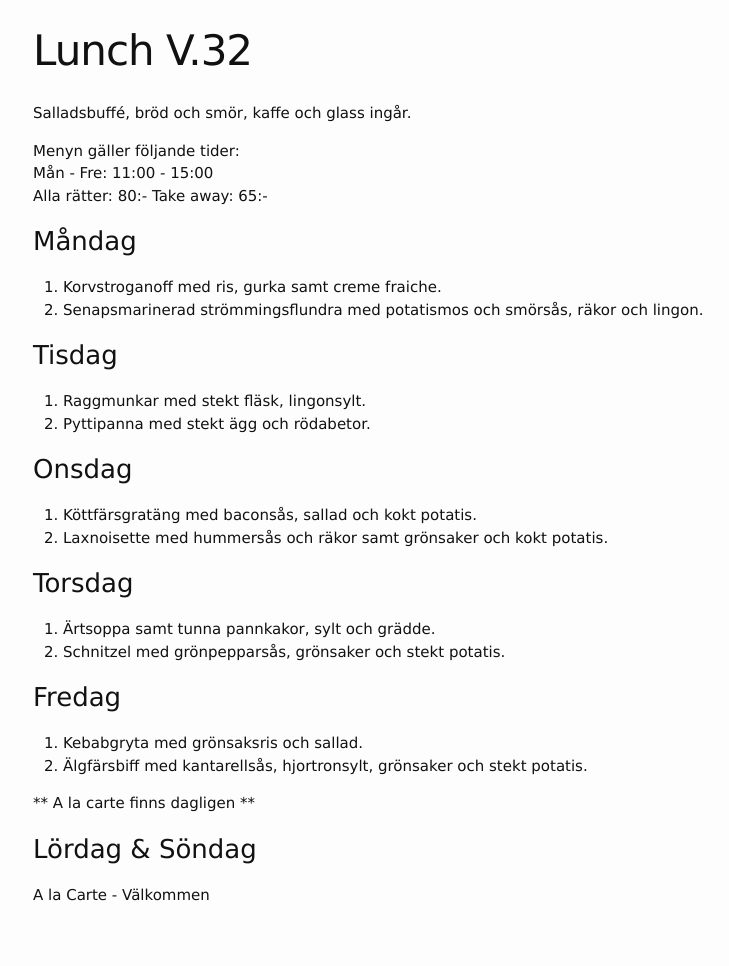
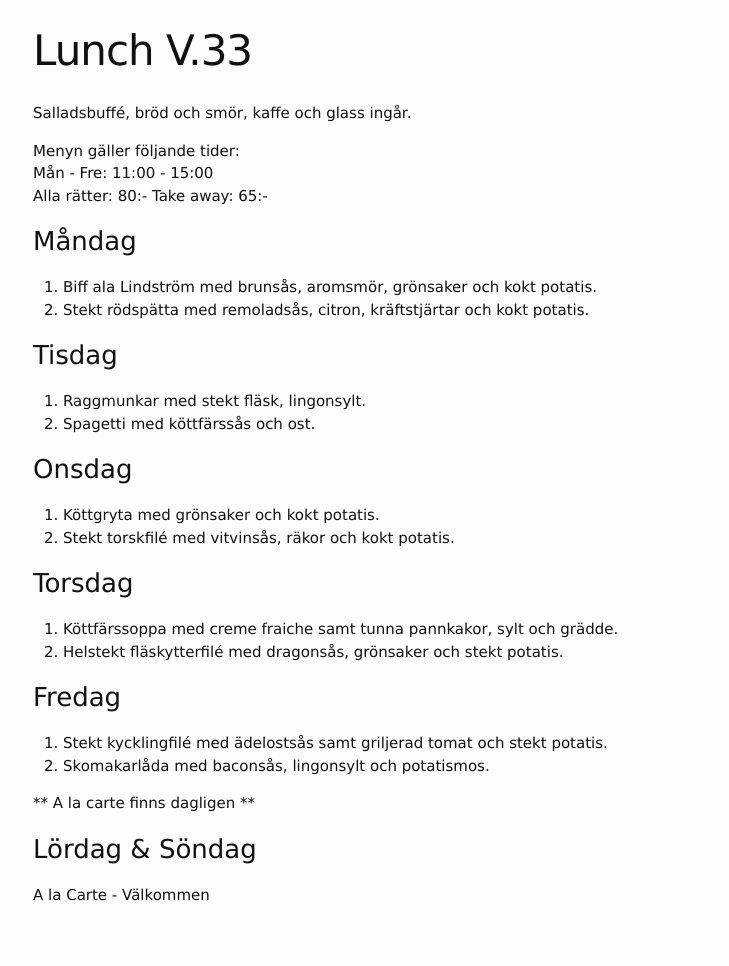
Before and after one commit to FarInn62/farinn62.github.io, a Jekyll site: the page built from lunch.md, in a window 1280 px wide. Shown: the whole page, without its empty margins (237-966 px from the left). Built offline with Jekyll 4.4.1, drawn with Linux system fonts in a browser that asks for light colours.

Commit message:
Update lunch.md

```diff
--- a/lunch.md
+++ b/lunch.md
@@ -1,6 +1,6 @@
 ---
 layout: foodmenu
-title: Lunch V.32
+title: Lunch V.33
 permalink: /lunch/
 published: true
 ---
@@ -12,29 +12,29 @@ Alla rätter: 80:- Take away: 65:-
 
 ### Måndag
 
-1. Korvstroganoff med ris, gurka samt creme fraiche.
-2. Senapsmarinerad strömmingsflundra med potatismos och smörsås, räkor och lingon.
+1. Biff ala Lindström med brunsås, aromsmör, grönsaker och kokt potatis.
+2. Stekt rödspätta med remoladsås, citron, kräftstjärtar och kokt potatis.
 
 ### Tisdag
 
 1. Raggmunkar med stekt fläsk, lingonsylt.
-2. Pyttipanna med stekt ägg och rödabetor.
+2. Spagetti med köttfärssås och ost.
 
 
 ### Onsdag
 
-1. Köttfärsgratäng med baconsås, sallad och kokt potatis.
-2. Laxnoisette med hummersås och räkor samt grönsaker och kokt potatis.
+1. Köttgryta med grönsaker och kokt potatis.
+2. Stekt torskfilé med vitvinsås, räkor och kokt potatis.
 
 ### Torsdag
 
-1. Ärtsoppa samt tunna pannkakor, sylt och grädde.
-2. Schnitzel med grönpepparsås, grönsaker och stekt potatis.
+1. Köttfärssoppa med creme fraiche samt tunna pannkakor, sylt och grädde.
+2. Helstekt fläskytterfilé med dragonsås, grönsaker och stekt potatis.
 
 ### Fredag
 
-1. Kebabgryta med grönsaksris och sallad.
-2. Älgfärsbiff med kantarellsås, hjortronsylt, grönsaker och stekt potatis.
+1. Stekt kycklingfilé med ädelostsås samt griljerad tomat och stekt potatis.
+2. Skomakarlåda med baconsås, lingonsylt och potatismos.
 
 ** A la carte finns dagligen **
 
```
